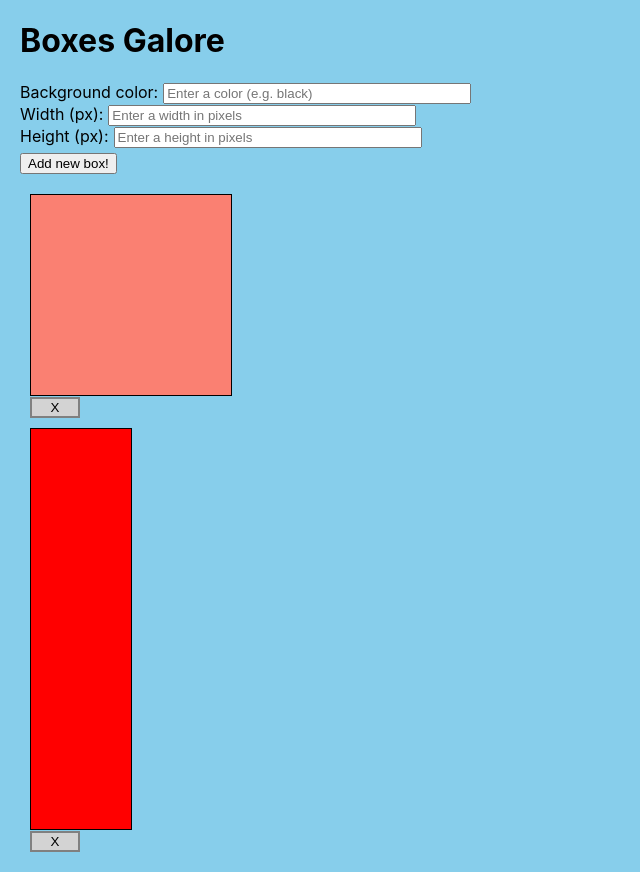
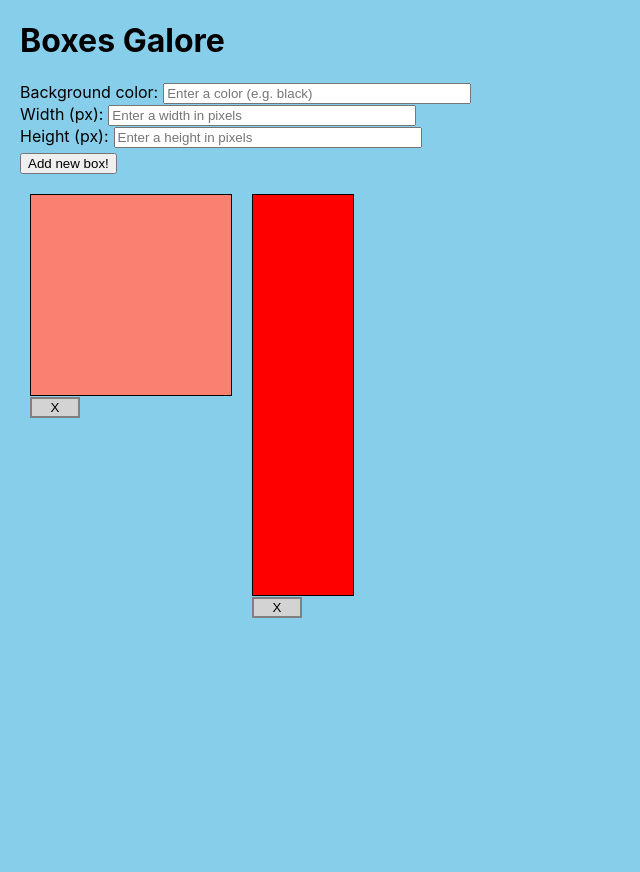
Before and after one commit to iam8/37.8-react-forms, a React (Create React App) app: page / in a window 1280 px wide. Shown: the whole page, without its empty margins (0-640 px from the left). After the commit the page ends 800 px from the top, so only its background shows below. Built offline with nearby package versions, Linux system fonts and the light colour scheme.

Commit message:
Add class name to h1 header; add enclosing div to list of boxes

```diff
--- a/src/BoxList.js
+++ b/src/BoxList.js
@@ -46,9 +46,10 @@ function BoxList({boxList=[]}) {
 
     return (
         <div className="BoxList">
-            <h1>Boxes Galore</h1>
+            <h1 className="BoxList-heading">Boxes Galore</h1>
             <NewBoxForm addBox={addBox} />
 
+            <div className="BoxList-list">
                 {boxes.map((box) => {
                     return (
                         <div key={box.id}>
@@ -63,6 +64,7 @@ function BoxList({boxList=[]}) {
                     )
                 })}
             </div>
+        </div>
     );
 }
 
```
Lines whose indentation alone changed are shown as unchanged.
